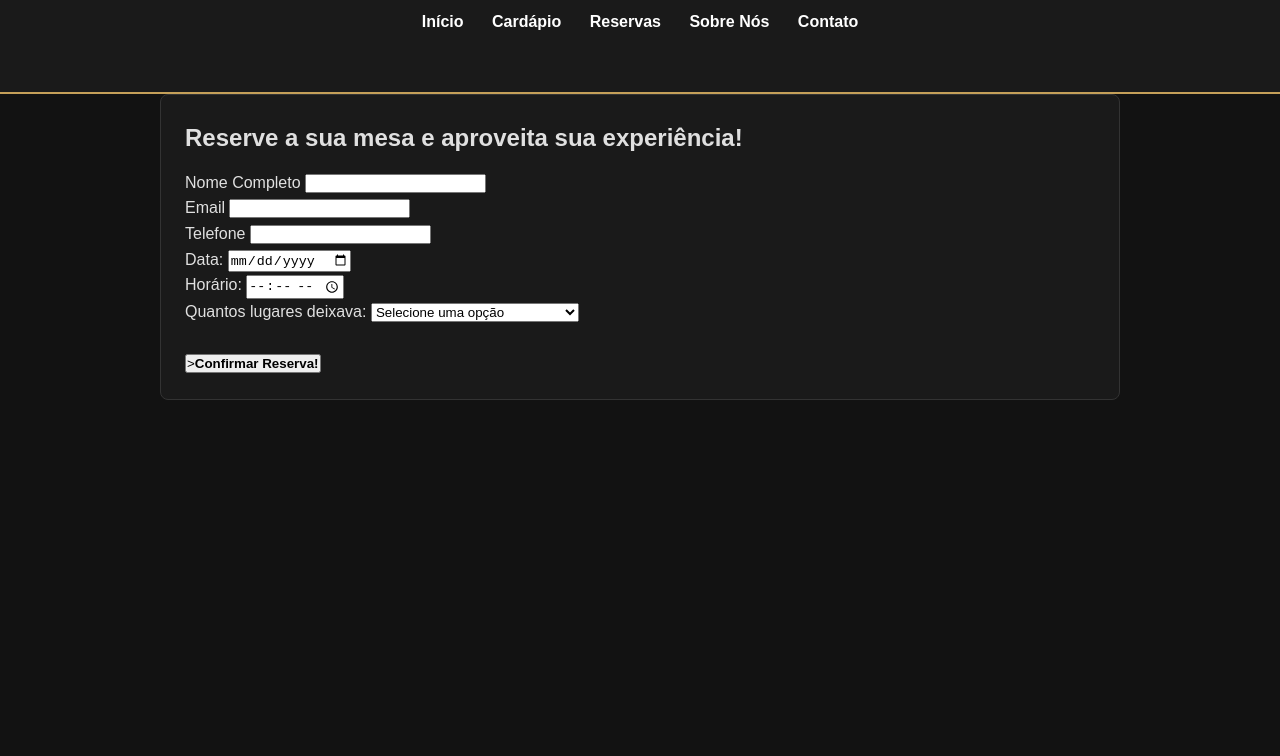
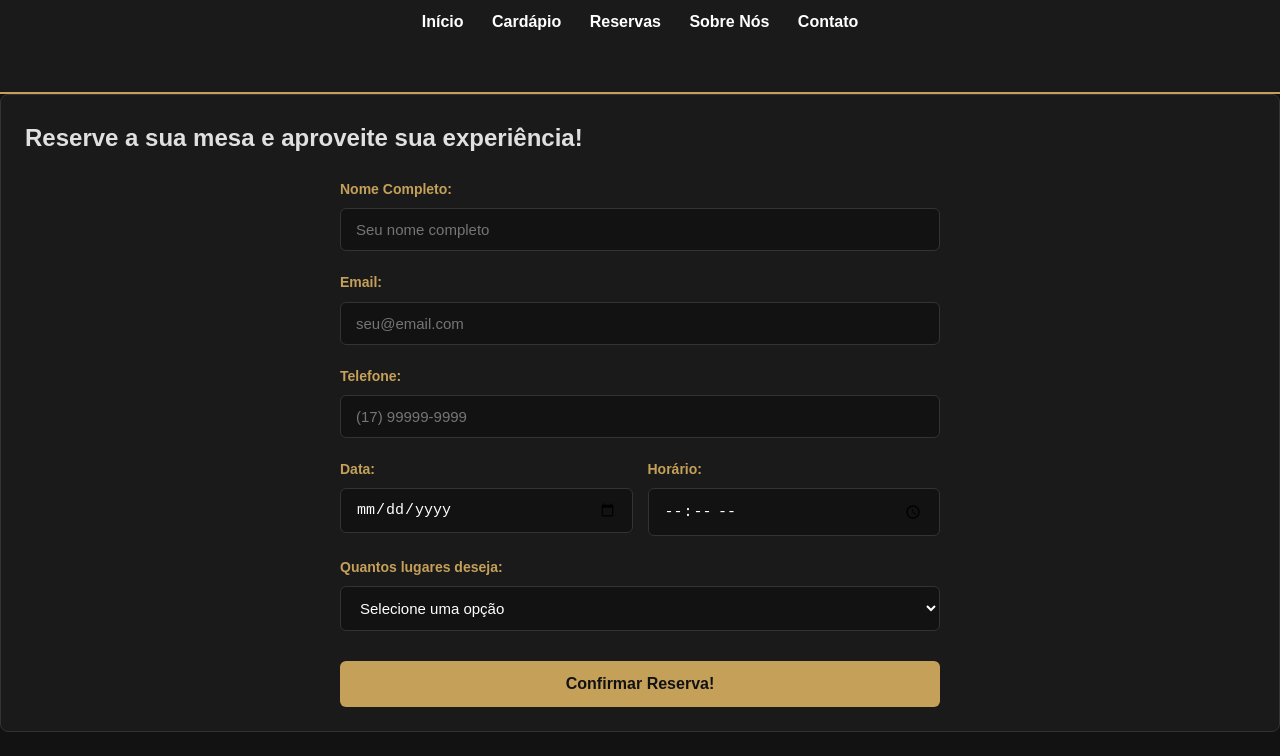
Before and after one commit to mariaruiz-creator/Lumina-bistro-css, a plain HTML site: page reservas.html in a window 1280 px wide. Shown: the part 86-842 px from the top of the page. Before the commit the page ends 800 px from the top, so only its background shows below. Drawn offline with Linux system fonts and the light colour scheme.

Commit message:
Rascunho com repetição proposital

```diff
--- a/reservas.html
+++ b/reservas.html
@@ -20,47 +20,50 @@
         <br>
     </header>
 
-     <main id="reservas">
-        <h2>Reserve a sua mesa e aproveita sua experiência!</h2>
-        <form action="#" method="post">
-            <label for="Nome">Nome Completo</label>
-            <input type="text" name="Nome" id="Nome" required>
-            <br>
-            <label for="email">Email</label>
-            <input type="email" name="email" id="email" required>
-            <br>
-            <label for="telefone">Telefone</label>
-            <input
-            type="tel"
-            name="telefone"
-             id="telefone"
-             required
-             inputmode="numeric"
-             maxlength="15"
-             pattern="(?:\(?[1-9]{2}\)?\s?)?(?:9\d{4}|\d{4})-?\d{4}"
-             title="Digite com DDD. Ex: (17) 98765-4321 ou 179817654321"
-             >
-            <br>
-            <label for="data">Data:</label>
-            <input type="date" name="data" id="data" required>
-            <br>
-            <label for="hora">Horário:</label>
-            <input type="time" name="hora" id="hora" required>
-            <br>
-            <label for="lugares">Quantos lugares deixava:</label>
-            <select name="lugares" id="lugares" required  >
+     <section id="reservas">
+    <h2>Reserve a sua mesa e aproveite sua experiência!</h2>
+
+    <form action="#" method="POST" class="formulario">
+        <div class="campo">
+            <label for="nome" class="rotulo">Nome Completo:</label>
+            <input type="text" id="nome" name="nome" class="entrada" placeholder="Seu nome completo">
+        </div>
+
+        <div class="campo">
+            <label for="email" class="rotulo">Email:</label>
+            <input type="email" id="email" name="email" class="entrada" placeholder="seu@email.com">
+        </div>
+
+        <div class="campo">
+            <label for="telefone" class="rotulo">Telefone:</label>
+            <input type="tel" id="telefone" name="telefone" class="entrada" placeholder="(17) 99999-9999">
+        </div>
+
+        <!-- Data e Hora em caixas lado a lado -->
+        <div class="campo-duplo">
+            <div class="campo">
+                <label for="data" class="rotulo">Data:</label>
+                <input type="date" id="data" name="data" class="entrada">
+            </div>
+
+            <div class="campo">
+                <label for="hora" class="rotulo">Horário:</label>
+                <input type="time" id="hora" name="hora" class="entrada">
+            </div>
+        </div>
+
+        <div class="campo">
+            <label for="lugares" class="rotulo">Quantos lugares deseja:</label>
+            <select id="lugares" name="lugares" class="entrada">
                 <option value="">Selecione uma opção</option>
-                <option value="clnico-geral">Duas
-                    pessoas</option>
-                <option value="cardiologia">Quatro pessoas</option>
-                <option value="dermatologia">Família de 10 à 20 pessoas</option>
-                <option value="pediatria">Acompanhado com criança</option>
-                <option value="pediatria">Acompanhante com deficiência</option>
+                <option value="1">1 Pessoa</option>
+                <option value="2">2 Pessoas</option>
+                <option value="4">4 Pessoas</option>
+                <option value="6">6 ou mais pessoas</option>
             </select>
-            <br>
-            <br>
-            <button type="submit">><strong>Confirmar Reserva!</strong></button>
-        </form>
-    </main>
-</body>
+        </div>
+
+        <button type="submit" class="botao-enviar">Confirmar Reserva!</button>
+    </form>
+</section>
 </html>
--- a/style.css
+++ b/style.css
@@ -195,3 +195,83 @@ footer {
 #foto-sobremesa {
     background-image: url("sobremesa.jpg");
 }
+
+/* --- ESTILO DO FORMULÁRIO DE RESERVAS --- */
+
+.formulario {
+    max-width: 600px;
+    margin: 20px auto 0 auto;
+}
+
+.campo {
+    margin-bottom: 20px;
+    text-align: left;
+}
+
+.campo-duplo {
+    display: flex;
+    gap: 15px;
+}
+
+.campo-duplo .campo {
+    flex: 1;
+}
+
+.rotulo {
+    display: block;
+    font-size: 14px;
+    font-weight: bold;
+    color: #c5a059;
+    margin-bottom: 8px;
+}
+
+.entrada {
+    width: 100%;
+    padding: 12px 15px;
+    background-color: #121212;
+    border: 1px solid #333333;
+    border-radius: 6px;
+    color: #ffffff;
+    font-size: 15px;
+    box-sizing: border-box;
+}
+
+.entrada:focus {
+    outline: none;
+    border-color: #c5a059;
+}
+
+.entrada:focus {
+    outline: none;
+    border-color: #c5a059;
+}
+
+.botao-enviar {
+    width: 100%;
+    padding: 14px;
+    background-color: #c5a059;
+    color: #121212;
+    border: none;
+    border-radius: 6px;
+    font-size: 16px;
+    font-weight: bold;
+    cursor: pointer;
+    margin-top: 10px;
+}
+
+.botao-enviar {
+    width: 100%;
+    padding: 14px;
+    background-color: #c5a059;
+    color: #121212;
+    border: none;
+    border-radius: 6px;
+    font-size: 16px;
+    font-weight: bold;
+    cursor: pointer;
+    margin-top: 10px;
+}
+
+.botao-enviar:hover {
+    background-color: #e0b86c;
+}
```
